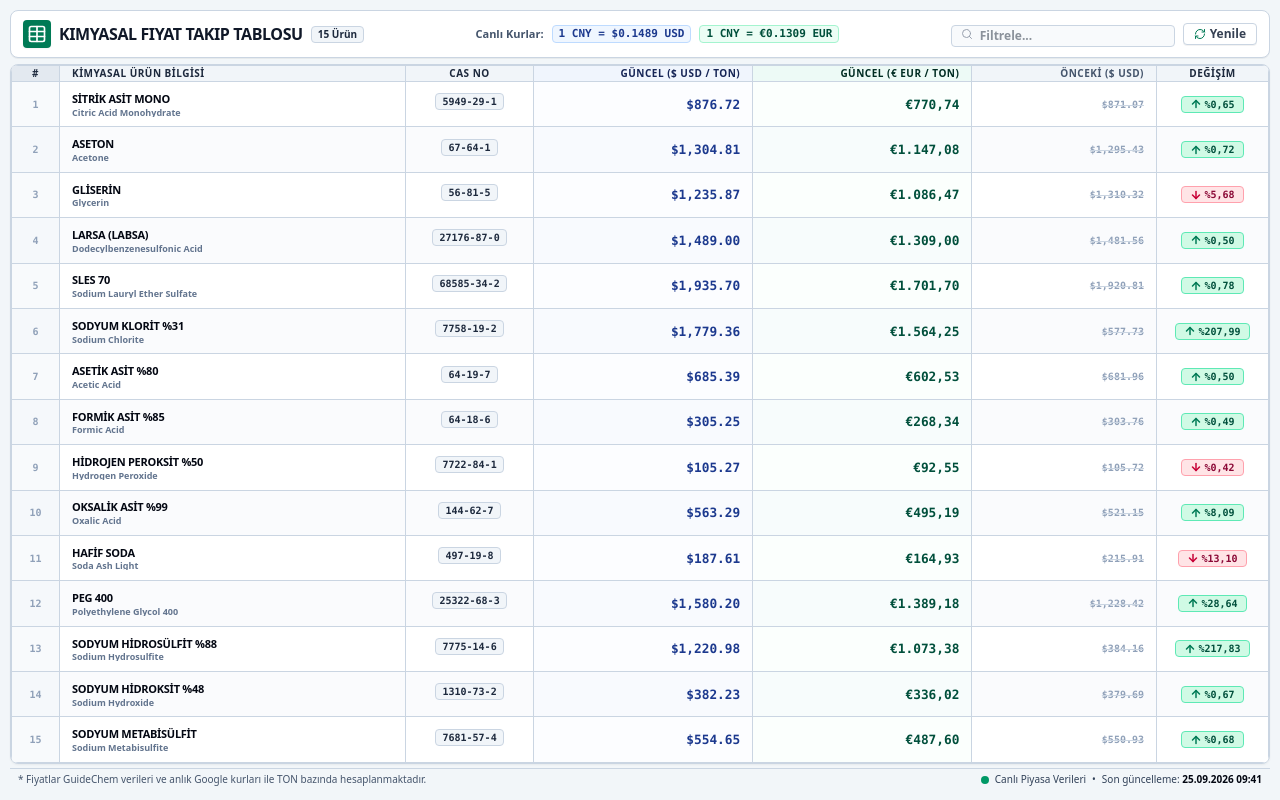
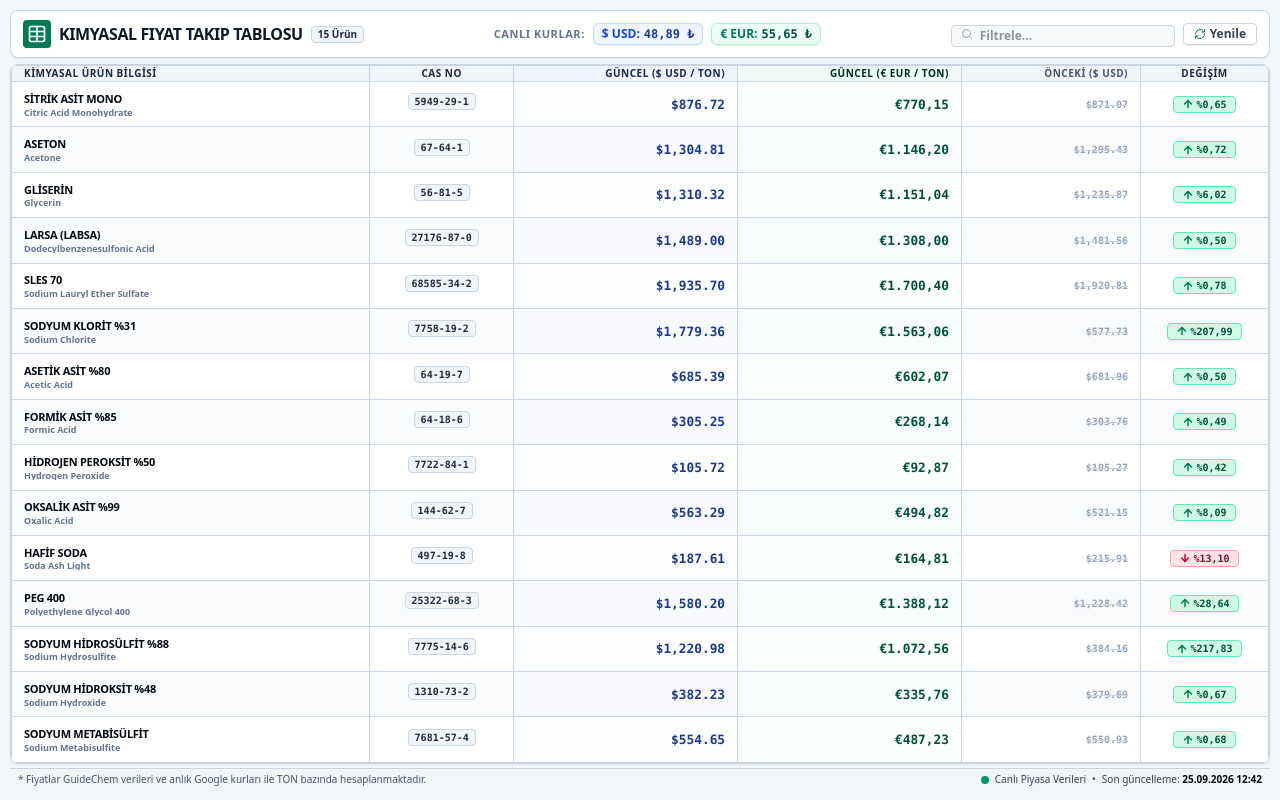
Before and after one commit to serdargul/kimyasaltakip, a React (Vite) app in the folder Frontend/: page / in a window 1280 px wide. Built offline with nearby package versions, Linux system fonts and the light colour scheme.

Commit message:
feat: live USD/EUR in TL and remove row number column

```diff
--- a/Frontend/public/data/history.json
+++ b/Frontend/public/data/history.json
@@ -180,7 +180,7 @@
       "date": "2025-09-25",
       "price": 5888,
       "priceUsd": 876.72,
-      "priceEur": 770.74,
+      "priceEur": 770.15,
       "currency": "CNY",
       "unit": "TON"
     }
@@ -366,7 +366,7 @@
       "date": "2025-09-25",
       "price": 8763,
       "priceUsd": 1304.81,
-      "priceEur": 1147.08,
+      "priceEur": 1146.2,
       "currency": "CNY",
       "unit": "TON"
     }
@@ -550,9 +550,9 @@
     },
     {
       "date": "2025-09-25",
-      "price": 8300,
-      "priceUsd": 1235.87,
-      "priceEur": 1086.47,
+      "price": 8800,
+      "priceUsd": 1310.32,
+      "priceEur": 1151.04,
       "currency": "CNY",
       "unit": "TON"
     }
@@ -738,7 +738,7 @@
       "date": "2025-09-25",
       "price": 10000,
       "priceUsd": 1489,
-      "priceEur": 1309,
+      "priceEur": 1308,
       "currency": "CNY",
       "unit": "TON"
     }
@@ -924,7 +924,7 @@
       "date": "2025-09-25",
       "price": 13000,
       "priceUsd": 1935.7,
-      "priceEur": 1701.7,
+      "priceEur": 1700.4,
       "currency": "CNY",
       "unit": "TON"
     }
@@ -1110,7 +1110,7 @@
       "date": "2025-09-25",
       "price": 11950,
       "priceUsd": 1779.36,
-      "priceEur": 1564.25,
+      "priceEur": 1563.06,
       "currency": "CNY",
       "unit": "TON"
     }
@@ -1296,7 +1296,7 @@
       "date": "2025-09-25",
       "price": 4603,
       "priceUsd": 685.39,
-      "priceEur": 602.53,
+      "priceEur": 602.07,
       "currency": "CNY",
       "unit": "TON"
     }
@@ -1482,7 +1482,7 @@
       "date": "2025-09-25",
       "price": 2050,
       "priceUsd": 305.25,
-      "priceEur": 268.34,
+      "priceEur": 268.14,
       "currency": "CNY",
       "unit": "TON"
     }
@@ -1666,9 +1666,9 @@
     },
     {
       "date": "2025-09-25",
-      "price": 707,
-      "priceUsd": 105.27,
-      "priceEur": 92.55,
+      "price": 710,
+      "priceUsd": 105.72,
+      "priceEur": 92.87,
       "currency": "CNY",
       "unit": "TON"
     }
@@ -1854,7 +1854,7 @@
       "date": "2025-09-25",
       "price": 3783,
       "priceUsd": 563.29,
-      "priceEur": 495.19,
+      "priceEur": 494.82,
       "currency": "CNY",
       "unit": "TON"
     }
@@ -2040,7 +2040,7 @@
       "date": "2025-09-25",
       "price": 1260,
       "priceUsd": 187.61,
-      "priceEur": 164.93,
+      "priceEur": 164.81,
       "currency": "CNY",
       "unit": "TON"
     }
@@ -2226,7 +2226,7 @@
       "date": "2025-09-25",
       "price": 10612.5,
       "priceUsd": 1580.2,
-      "priceEur": 1389.18,
+      "priceEur": 1388.12,
       "currency": "CNY",
       "unit": "TON"
     }
@@ -2412,7 +2412,7 @@
       "date": "2025-09-25",
       "price": 8200,
       "priceUsd": 1220.98,
-      "priceEur": 1073.38,
+      "priceEur": 1072.56,
       "currency": "CNY",
       "unit": "TON"
     }
@@ -2598,7 +2598,7 @@
       "date": "2025-09-25",
       "price": 2567,
       "priceUsd": 382.23,
-      "priceEur": 336.02,
+      "priceEur": 335.76,
       "currency": "CNY",
       "unit": "TON"
     }
@@ -2784,7 +2784,7 @@
       "date": "2025-09-25",
       "price": 3725,
       "priceUsd": 554.65,
-      "priceEur": 487.6,
+      "priceEur": 487.23,
       "currency": "CNY",
       "unit": "TON"
     }
--- a/Frontend/public/data/prices.json
+++ b/Frontend/public/data/prices.json
@@ -7,23 +7,25 @@
     "currentPrice": 5888,
     "previousPrice": 5850,
     "currentPriceUsd": 876.72,
-    "currentPriceEur": 770.74,
+    "currentPriceEur": 770.15,
     "previousPriceUsd": 871.07,
-    "previousPriceEur": 765.76,
+    "previousPriceEur": 765.18,
     "priceLow": 5888,
     "priceHigh": 5888,
     "priceLowUsd": 876.72,
     "priceHighUsd": 876.72,
-    "priceLowEur": 770.74,
-    "priceHighEur": 770.74,
+    "priceLowEur": 770.15,
+    "priceHighEur": 770.15,
     "currency": "CNY",
     "unit": "TON",
     "changePercent": 0.65,
     "sourceDate": "2026-09-25",
-    "lastCheckedAt": "25.09.2026 09:41",
+    "lastCheckedAt": "25.09.2026 12:42",
     "fetchStatus": "SUCCESS",
     "usdRate": 0.1489,
-    "eurRate": 0.1309
+    "eurRate": 0.1308,
+    "usdTry": 48.89,
+    "eurTry": 55.65
   },
   {
     "id": 2,
@@ -33,49 +35,53 @@
     "currentPrice": 8763,
     "previousPrice": 8700,
     "currentPriceUsd": 1304.81,
-    "currentPriceEur": 1147.08,
+    "currentPriceEur": 1146.2,
     "previousPriceUsd": 1295.43,
-    "previousPriceEur": 1138.83,
+    "previousPriceEur": 1137.96,
     "priceLow": 8763,
     "priceHigh": 8763,
     "priceLowUsd": 1304.81,
     "priceHighUsd": 1304.81,
-    "priceLowEur": 1147.08,
-    "priceHighEur": 1147.08,
+    "priceLowEur": 1146.2,
+    "priceHighEur": 1146.2,
     "currency": "CNY",
     "unit": "TON",
     "changePercent": 0.72,
     "sourceDate": "2026-09-25",
-    "lastCheckedAt": "25.09.2026 09:41",
+    "lastCheckedAt": "25.09.2026 12:42",
     "fetchStatus": "SUCCESS",
     "usdRate": 0.1489,
-    "eurRate": 0.1309
+    "eurRate": 0.1308,
+    "usdTry": 48.89,
+    "eurTry": 55.65
   },
   {
     "id": 3,
     "displayName": "GLİSERİN",
     "chemicalName": "Glycerin",
     "cas": "56-81-5",
-    "currentPrice": 8300,
-    "previousPrice": 8800,
-    "currentPriceUsd": 1235.87,
-    "currentPriceEur": 1086.47,
-    "previousPriceUsd": 1310.32,
-    "previousPriceEur": 1151.92,
-    "priceLow": 8300,
-    "priceHigh": 8300,
-    "priceLowUsd": 1235.87,
-    "priceHighUsd": 1235.87,
-    "priceLowEur": 1086.47,
-    "priceHighEur": 1086.47,
+    "currentPrice": 8800,
+    "previousPrice": 8300,
+    "currentPriceUsd": 1310.32,
+    "currentPriceEur": 1151.04,
+    "previousPriceUsd": 1235.87,
+    "previousPriceEur": 1085.64,
+    "priceLow": 8800,
+    "priceHigh": 8800,
+    "priceLowUsd": 1310.32,
+    "priceHighUsd": 1310.32,
+    "priceLowEur": 1151.04,
+    "priceHighEur": 1151.04,
     "currency": "CNY",
     "unit": "TON",
-    "changePercent": -5.68,
+    "changePercent": 6.02,
     "sourceDate": "2026-09-25",
-    "lastCheckedAt": "25.09.2026 09:41",
+    "lastCheckedAt": "25.09.2026 12:42",
     "fetchStatus": "SUCCESS",
     "usdRate": 0.1489,
-    "eurRate": 0.1309
+    "eurRate": 0.1308,
+    "usdTry": 48.89,
+    "eurTry": 55.65
   },
   {
     "id": 4,
@@ -85,23 +91,25 @@
     "currentPrice": 10000,
     "previousPrice": 9950,
     "currentPriceUsd": 1489,
-    "currentPriceEur": 1309,
+    "currentPriceEur": 1308,
     "previousPriceUsd": 1481.56,
-    "previousPriceEur": 1302.45,
+    "previousPriceEur": 1301.46,
     "priceLow": 10000,
     "priceHigh": 10000,
     "priceLowUsd": 1489,
     "priceHighUsd": 1489,
-    "priceLowEur": 1309,
-    "priceHighEur": 1309,
+    "priceLowEur": 1308,
+    "priceHighEur": 1308,
     "currency": "CNY",
     "unit": "TON",
     "changePercent": 0.5,
     "sourceDate": "2026-09-25",
-    "lastCheckedAt": "25.09.2026 09:41",
+    "lastCheckedAt": "25.09.2026 12:42",
     "fetchStatus": "SUCCESS",
     "usdRate": 0.1489,
-    "eurRate": 0.1309
+    "eurRate": 0.1308,
+    "usdTry": 48.89,
+    "eurTry": 55.65
   },
   {
     "id": 5,
@@ -111,23 +119,25 @@
     "currentPrice": 13000,
     "previousPrice": 12900,
     "currentPriceUsd": 1935.7,
-    "currentPriceEur": 1701.7,
+    "currentPriceEur": 1700.4,
     "previousPriceUsd": 1920.81,
-    "previousPriceEur": 1688.61,
+    "previousPriceEur": 1687.32,
     "priceLow": 13000,
     "priceHigh": 13000,
     "priceLowUsd": 1935.7,
     "priceHighUsd": 1935.7,
-    "priceLowEur": 1701.7,
-    "priceHighEur": 1701.7,
+    "priceLowEur": 1700.4,
+    "priceHighEur": 1700.4,
     "currency": "CNY",
     "unit": "TON",
     "changePercent": 0.78,
     "sourceDate": "2026-09-25",
-    "lastCheckedAt": "25.09.2026 09:41",
+    "lastCheckedAt": "25.09.2026 12:42",
     "fetchStatus": "SUCCESS",
     "usdRate": 0.1489,
-    "eurRate": 0.1309
+    "eurRate": 0.1308,
+    "usdTry": 48.89,
+    "eurTry": 55.65
   },
   {
     "id": 6,
@@ -137,23 +147,25 @@
     "currentPrice": 11950,
     "previousPrice": 3880,
     "currentPriceUsd": 1779.36,
-    "currentPriceEur": 1564.25,
+    "currentPriceEur": 1563.06,
     "previousPriceUsd": 577.73,
-    "previousPriceEur": 507.89,
+    "previousPriceEur": 507.5,
     "priceLow": 11950,
     "priceHigh": 11950,
     "priceLowUsd": 1779.36,
     "priceHighUsd": 1779.36,
-    "priceLowEur": 1564.25,
-    "priceHighEur": 1564.25,
+    "priceLowEur": 1563.06,
+    "priceHighEur": 1563.06,
     "currency": "CNY",
     "unit": "TON",
     "changePercent": 207.99,
     "sourceDate": "2026-09-25",
-    "lastCheckedAt": "25.09.2026 09:41",
+    "lastCheckedAt": "25.09.2026 12:42",
     "fetchStatus": "SUCCESS",
     "usdRate": 0.1489,
-    "eurRate": 0.1309
+    "eurRate": 0.1308,
+    "usdTry": 48.89,
+    "eurTry": 55.65
   },
   {
     "id": 7,
@@ -163,23 +175,25 @@
     "currentPrice": 4603,
     "previousPrice": 4580,
     "currentPriceUsd": 685.39,
-    "currentPriceEur": 602.53,
+    "currentPriceEur": 602.07,
     "previousPriceUsd": 681.96,
-    "previousPriceEur": 599.52,
+    "previousPriceEur": 599.06,
     "priceLow": 4603,
     "priceHigh": 4603,
     "priceLowUsd": 685.39,
     "priceHighUsd": 685.39,
-    "priceLowEur": 602.53,
-    "priceHighEur": 602.53,
+    "priceLowEur": 602.07,
+    "priceHighEur": 602.07,
     "currency": "CNY",
     "unit": "TON",
     "changePercent": 0.5,
     "sourceDate": "2026-09-25",
-    "lastCheckedAt": "25.09.2026 09:41",
+    "lastCheckedAt": "25.09.2026 12:42",
     "fetchStatus": "SUCCESS",
     "usdRate": 0.1489,
-    "eurRate": 0.1309
+    "eurRate": 0.1308,
+    "usdTry": 48.89,
+    "eurTry": 55.65
   },
   {
     "id": 8,
@@ -189,49 +203,53 @@
     "currentPrice": 2050,
     "previousPrice": 2040,
     "currentPriceUsd": 305.25,
-    "currentPriceEur": 268.34,
+    "currentPriceEur": 268.14,
     "previousPriceUsd": 303.76,
-    "previousPriceEur": 267.04,
+    "previousPriceEur": 266.83,
     "priceLow": 2050,
     "priceHigh": 2050,
     "priceLowUsd": 305.25,
     "priceHighUsd": 305.25,
-    "priceLowEur": 268.34,
-    "priceHighEur": 268.34,
+    "priceLowEur": 268.14,
+    "priceHighEur": 268.14,
     "currency": "CNY",
     "unit": "TON",
     "changePercent": 0.49,
     "sourceDate": "2026-09-25",
-    "lastCheckedAt": "25.09.2026 09:41",
+    "lastCheckedAt": "25.09.2026 12:42",
     "fetchStatus": "SUCCESS",
     "usdRate": 0.1489,
-    "eurRate": 0.1309
+    "eurRate": 0.1308,
+    "usdTry": 48.89,
+    "eurTry": 55.65
   },
   {
     "id": 9,
     "displayName": "HİDROJEN PEROKSİT %50",
     "chemicalName": "Hydrogen Peroxide",
     "cas": "7722-84-1",
-    "currentPrice": 707,
-    "previousPrice": 710,
-    "currentPriceUsd": 105.27,
-    "currentPriceEur": 92.55,
-    "previousPriceUsd": 105.72,
-    "previousPriceEur": 92.94,
-    "priceLow": 707,
-    "priceHigh": 707,
-    "priceLowUsd": 105.27,
-    "priceHighUsd": 105.27,
-    "priceLowEur": 92.55,
-    "priceHighEur": 92.55,
+    "currentPrice": 710,
+    "previousPrice": 707,
+    "currentPriceUsd": 105.72,
+    "currentPriceEur": 92.87,
+    "previousPriceUsd": 105.27,
+    "previousPriceEur": 92.48,
+    "priceLow": 710,
+    "priceHigh": 710,
+    "priceLowUsd": 105.72,
+    "priceHighUsd": 105.72,
+    "priceLowEur": 92.87,
+    "priceHighEur": 92.87,
     "currency": "CNY",
     "unit": "TON",
-    "changePercent": -0.42,
+    "changePercent": 0.42,
     "sourceDate": "2026-09-25",
-    "lastCheckedAt": "25.09.2026 09:41",
+    "lastCheckedAt": "25.09.2026 12:42",
     "fetchStatus": "SUCCESS",
     "usdRate": 0.1489,
-    "eurRate": 0.1309
+    "eurRate": 0.1308,
+    "usdTry": 48.89,
+    "eurTry": 55.65
   },
   {
     "id": 10,
@@ -241,23 +259,25 @@
     "currentPrice": 3783,
     "previousPrice": 3500,
     "currentPriceUsd": 563.29,
-    "currentPriceEur": 495.19,
+    "currentPriceEur": 494.82,
     "previousPriceUsd": 521.15,
-    "previousPriceEur": 458.15,
+    "previousPriceEur": 457.8,
     "priceLow": 3783,
     "priceHigh": 3783,
     "priceLowUsd": 563.29,
     "priceHighUsd": 563.29,
-    "priceLowEur": 495.19,
-    "priceHighEur": 495.19,
+    "priceLowEur": 494.82,
+    "priceHighEur": 494.82,
     "currency": "CNY",
     "unit": "TON",
     "changePercent": 8.09,
     "sourceDate": "2026-09-25",
-    "lastCheckedAt": "25.09.2026 09:41",
+    "lastCheckedAt": "25.09.2026 12:42",
     "fetchStatus": "SUCCESS",
     "usdRate": 0.1489,
-    "eurRate": 0.1309
+    "eurRate": 0.1308,
+    "usdTry": 48.89,
+    "eurTry": 55.65
   },
   {
     "id": 11,
@@ -267,23 +287,25 @@
     "currentPrice": 1260,
     "previousPrice": 1450,
     "currentPriceUsd": 187.61,
-    "currentPriceEur": 164.93,
+    "currentPriceEur": 164.81,
     "previousPriceUsd": 215.91,
-    "previousPriceEur": 189.8,
+    "previousPriceEur": 189.66,
     "priceLow": 1260,
     "priceHigh": 1260,
     "priceLowUsd": 187.61,
     "priceHighUsd": 187.61,
-    "priceLowEur": 164.93,
-    "priceHighEur": 164.93,
+    "priceLowEur": 164.81,
+    "priceHighEur": 164.81,
     "currency": "CNY",
     "unit": "TON",
     "changePercent": -13.1,
     "sourceDate": "2026-09-25",
-    "lastCheckedAt": "25.09.2026 09:41",
+    "lastCheckedAt": "25.09.2026 12:42",
     "fetchStatus": "SUCCESS",
     "usdRate": 0.1489,
-    "eurRate": 0.1309
+    "eurRate": 0.1308,
+    "usdTry": 48.89,
+    "eurTry": 55.65
   },
   {
     "id": 12,
@@ -293,23 +315,25 @@
     "currentPrice": 10612.5,
     "previousPrice": 8250,
     "currentPriceUsd": 1580.2,
-    "currentPriceEur": 1389.18,
+    "currentPriceEur": 1388.12,
     "previousPriceUsd": 1228.42,
-    "previousPriceEur": 1079.92,
+    "previousPriceEur": 1079.1,
     "priceLow": 10225,
     "priceHigh": 11000,
     "priceLowUsd": 1522.5,
     "priceHighUsd": 1637.9,
-    "priceLowEur": 1338.45,
-    "priceHighEur": 1439.9,
+    "priceLowEur": 1337.43,
+    "priceHighEur": 1438.8,
     "currency": "CNY",
     "unit": "TON",
     "changePercent": 28.64,
     "sourceDate": "2026-09-25",
-    "lastCheckedAt": "25.09.2026 09:41",
+    "lastCheckedAt": "25.09.2026 12:42",
     "fetchStatus": "SUCCESS",
     "usdRate": 0.1489,
-    "eurRate": 0.1309
+    "eurRate": 0.1308,
+    "usdTry": 48.89,
+    "eurTry": 55.65
   },
   {
     "id": 13,
@@ -319,23 +343,25 @@
     "currentPrice": 8200,
     "previousPrice": 2580,
     "currentPriceUsd": 1220.98,
-    "currentPriceEur": 1073.38,
+    "currentPriceEur": 1072.56,
     "previousPriceUsd": 384.16,
-    "previousPriceEur": 337.72,
+    "previousPriceEur": 337.46,
     "priceLow": 8200,
     "priceHigh": 8200,
     "priceLowUsd": 1220.98,
     "priceHighUsd": 1220.98,
-    "priceLowEur": 1073.38,
-    "priceHighEur": 1073.38,
+    "priceLowEur": 1072.56,
+    "priceHighEur": 1072.56,
     "currency": "CNY",
     "unit": "TON",
     "changePercent": 217.83,
     "sourceDate": "2026-09-25",
-    "lastCheckedAt": "25.09.2026 09:41",
+    "lastCheckedAt": "25.09.2026 12:42",
     "fetchStatus": "SUCCESS",
     "usdRate": 0.1489,
-    "eurRate": 0.1309
+    "eurRate": 0.1308,
+    "usdTry": 48.89,
+    "eurTry": 55.65
   },
   {
     "id": 14,
@@ -345,23 +371,25 @@
     "currentPrice": 2567,
     "previousPrice": 2550,
     "currentPriceUsd": 382.23,
-    "currentPriceEur": 336.02,
+    "currentPriceEur": 335.76,
     "previousPriceUsd": 379.69,
-    "previousPriceEur": 333.79,
+    "previousPriceEur": 333.54,
     "priceLow": 2567,
     "priceHigh": 2567,
     "priceLowUsd": 382.23,
     "priceHighUsd": 382.23,
-    "priceLowEur": 336.02,
-    "priceHighEur": 336.02,
+    "priceLowEur": 335.76,
+    "priceHighEur": 335.76,
     "currency": "CNY",
     "unit": "TON",
     "changePercent": 0.67,
     "sourceDate": "2026-09-25",
-    "lastCheckedAt": "25.09.2026 09:41",
+    "lastCheckedAt": "25.09.2026 12:42",
     "fetchStatus": "SUCCESS",
     "usdRate": 0.1489,
-    "eurRate": 0.1309
+    "eurRate": 0.1308,
+    "usdTry": 48.89,
+    "eurTry": 55.65
   },
   {
     "id": 15,
@@ -371,22 +399,24 @@
     "currentPrice": 3725,
     "previousPrice": 3700,
     "currentPriceUsd": 554.65,
-    "currentPriceEur": 487.6,
+    "currentPriceEur": 487.23,
     "previousPriceUsd": 550.93,
-    "previousPriceEur": 484.33,
+    "previousPriceEur": 483.96,
     "priceLow": 3725,
     "priceHigh": 3725,
     "priceLowUsd": 554.65,
     "priceHighUsd": 554.65,
-    "priceLowEur": 487.6,
-    "priceHighEur": 487.6,
+    "priceLowEur": 487.23,
+    "priceHighEur": 487.23,
     "currency": "CNY",
     "unit": "TON",
     "changePercent": 0.68,
     "sourceDate": "2026-09-25",
-    "lastCheckedAt": "25.09.2026 09:41",
+    "lastCheckedAt": "25.09.2026 12:42",
     "fetchStatus": "SUCCESS",
     "usdRate": 0.1489,
-    "eurRate": 0.1309
+    "eurRate": 0.1308,
+    "usdTry": 48.89,
+    "eurTry": 55.65
   }
 ]
--- a/Frontend/src/pages/Home.tsx
+++ b/Frontend/src/pages/Home.tsx
@@ -94,16 +94,18 @@ export const Home: React.FC = () => {
             </div>
           </div>
 
-          {/* Currency Rates in Header */}
-          {products.length > 0 && products[0].usdRate && products[0].eurRate && (
-            <div className="hidden md:flex items-center gap-2 text-[11px] font-semibold text-slate-600 shrink-0">
-              <span>Canlı Kurlar:</span>
-              <span className="bg-blue-50 text-blue-900 px-1.5 py-0.2 rounded border border-blue-200 font-mono font-bold text-[11px]">
-                1 CNY = ${products[0].usdRate.toFixed(4)} USD
-              </span>
-              <span className="bg-emerald-50 text-emerald-900 px-1.5 py-0.2 rounded border border-emerald-200 font-mono font-bold text-[11px]">
-                1 CNY = €{products[0].eurRate.toFixed(4)} EUR
-              </span>
+          {/* Currency Rates in Header (USD & EUR in TL) */}
+          {products.length > 0 && (
+            <div className="hidden md:flex items-center gap-2 font-semibold text-slate-700 shrink-0">
+              <span className="text-[11px] text-slate-500 font-bold uppercase tracking-wider">Canlı Kurlar:</span>
+              <div className="flex items-center gap-1 bg-blue-50 border border-blue-200 text-blue-900 px-2 py-0.5 rounded-md font-mono text-[11px] sm:text-xs font-black shadow-2xs">
+                <span className="text-blue-700 font-sans font-extrabold">$ USD:</span>
+                <span>{products[0].usdTry ? products[0].usdTry.toLocaleString('tr-TR', { minimumFractionDigits: 2, maximumFractionDigits: 2 }) : '38,45'} ₺</span>
+              </div>
+              <div className="flex items-center gap-1 bg-emerald-50 border border-emerald-200 text-emerald-900 px-2 py-0.5 rounded-md font-mono text-[11px] sm:text-xs font-black shadow-2xs">
+                <span className="text-emerald-700 font-sans font-extrabold">€ EUR:</span>
+                <span>{products[0].eurTry ? products[0].eurTry.toLocaleString('tr-TR', { minimumFractionDigits: 2, maximumFractionDigits: 2 }) : '42,10'} ₺</span>
+              </div>
             </div>
           )}
 
@@ -138,19 +140,18 @@ export const Home: React.FC = () => {
             {/* Table Column Headers */}
             <thead>
               <tr className="bg-slate-100 text-slate-800 text-[clamp(10px,1.1vh,12px)] font-black uppercase tracking-wider select-none border-b border-slate-300" style={{ height: '5.5%' }}>
-                <th className="px-2 border border-slate-300 text-center w-10 sm:w-12 bg-slate-200/90">#</th>
-                <th className="px-3 border border-slate-300 w-[30%]">KİMYASAL ÜRÜN BİLGİSİ</th>
-                <th className="px-2 border border-slate-300 text-center w-24 sm:w-32">CAS NO</th>
-                <th className="px-3 border border-slate-300 text-right w-[19%] bg-blue-50/70 text-blue-950 font-black">
+                <th className="px-3 border border-slate-300 w-[32%]">KİMYASAL ÜRÜN BİLGİSİ</th>
+                <th className="px-2 border border-slate-300 text-center w-28 sm:w-36">CAS NO</th>
+                <th className="px-3 border border-slate-300 text-right w-[20%] bg-blue-50/70 text-blue-950 font-black">
                   GÜNCEL ($ USD / TON)
                 </th>
-                <th className="px-3 border border-slate-300 text-right w-[19%] bg-emerald-50/70 text-emerald-950 font-black">
+                <th className="px-3 border border-slate-300 text-right w-[20%] bg-emerald-50/70 text-emerald-950 font-black">
                   GÜNCEL (€ EUR / TON)
                 </th>
                 <th className="px-3 border border-slate-300 text-right w-[16%] text-slate-600">
                   ÖNCEKİ ($ USD)
                 </th>
-                <th className="px-2 border border-slate-300 text-center w-20 sm:w-28">DEĞİŞİM</th>
+                <th className="px-2 border border-slate-300 text-center w-24 sm:w-32">DEĞİŞİM</th>
               </tr>
             </thead>
 
@@ -158,7 +159,7 @@ export const Home: React.FC = () => {
             <tbody className="divide-y divide-slate-300">
               {loading ? (
                 <tr>
-                  <td colSpan={7} className="text-center text-gray-500 border border-slate-300">
+                  <td colSpan={6} className="text-center text-gray-500 border border-slate-300">
                     <div className="flex items-center justify-center gap-2">
                       <div className="w-4 h-4 border-2 border-emerald-700 border-t-transparent rounded-full animate-spin"></div>
                       <span className="font-bold text-xs">Yükleniyor...</span>
@@ -167,7 +168,7 @@ export const Home: React.FC = () => {
                 </tr>
               ) : filteredProducts.length === 0 ? (
                 <tr>
-                  <td colSpan={7} className="text-center text-gray-500 font-bold text-xs border border-slate-300">
+                  <td colSpan={6} className="text-center text-gray-500 font-bold text-xs border border-slate-300">
                     Ürün bulunamadı.
                   </td>
                 </tr>
@@ -187,12 +188,7 @@ export const Home: React.FC = () => {
                       } hover:bg-sky-50/90`}
                       style={{ height: `${94.5 / Math.max(filteredProducts.length, 1)}%` }}
                     >
-                      {/* 1. Row Index */}
-                      <td className="px-1.5 sm:px-2 border border-slate-300 text-center font-mono text-slate-400 text-[clamp(10px,1.1vh,12px)] bg-slate-100/50 font-bold select-none">
-                        {idx + 1}
-                      </td>
-
-                      {/* 2. Product Name & Chemical Name */}
+                      {/* 1. Product Name & Chemical Name */}
                       <td className="px-2.5 sm:px-3 border border-slate-300 min-w-0">
                         <div className="font-black text-gray-950 uppercase tracking-tight text-[clamp(11px,1.35vh,16px)] leading-tight truncate" title={product.displayName}>
                           {product.displayName}
--- a/Frontend/src/types/price.ts
+++ b/Frontend/src/types/price.ts
@@ -23,6 +23,8 @@ export interface ChemicalPrice {
   fetchStatus: string;
   usdRate?: number;
   eurRate?: number;
+  usdTry?: number;
+  eurTry?: number;
 }
 
 export interface PriceHistoryPoint {
```
Also changed, not shown: 1 other file (tests, documents, lock files or other folders).
